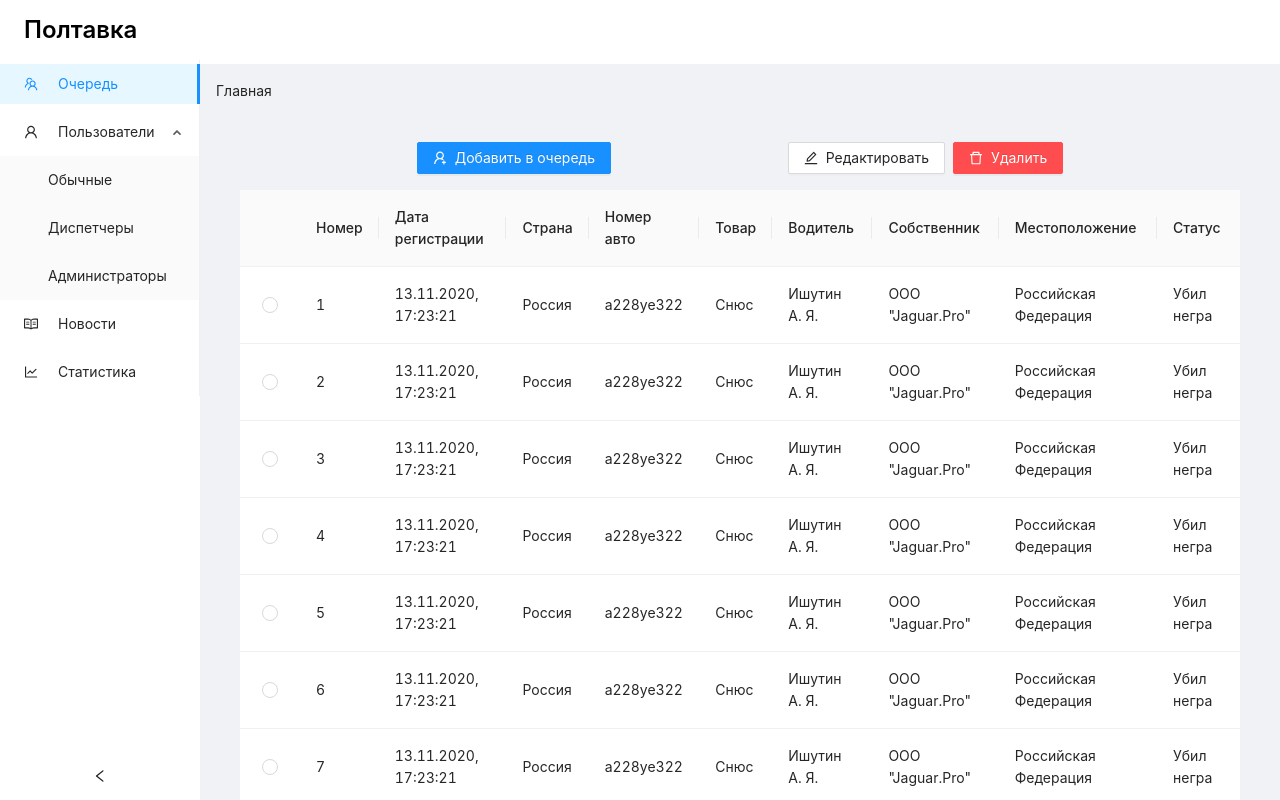
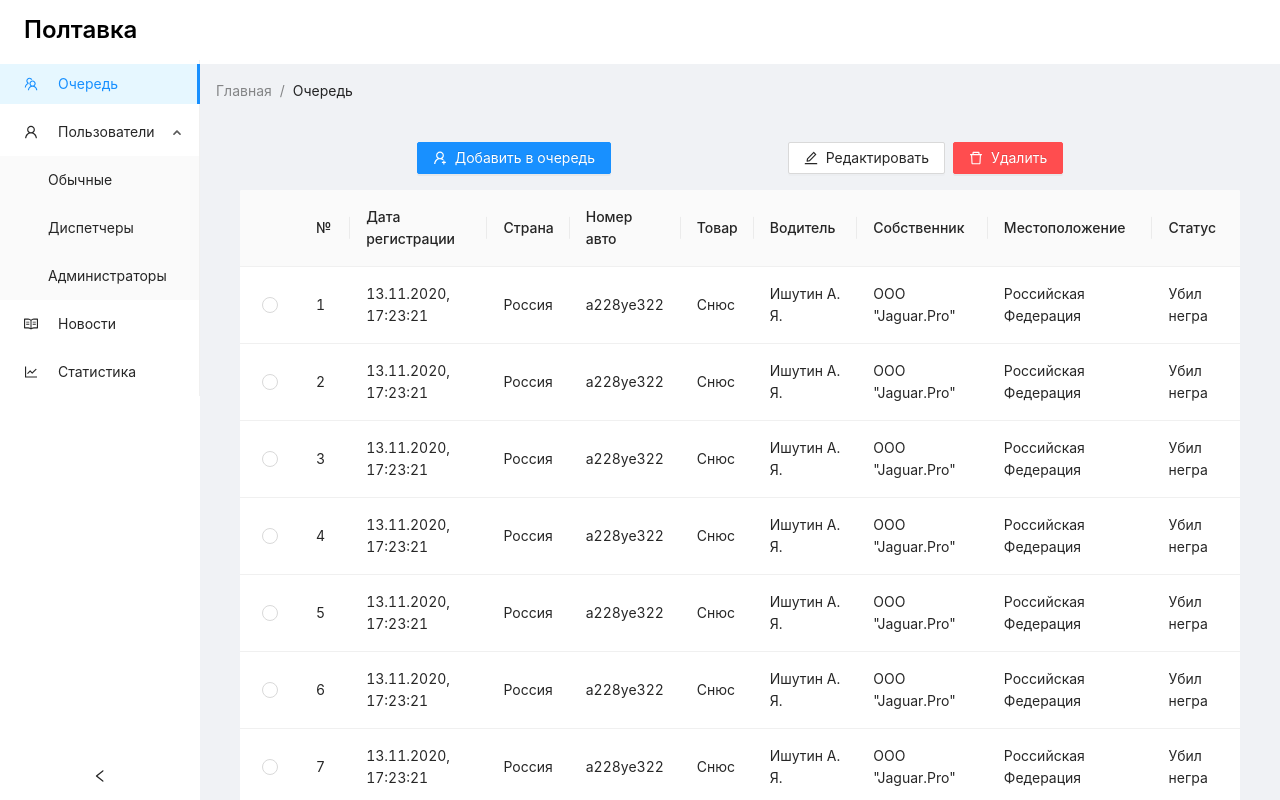
Before and after one commit to on3dd/poltavka, a Next.js app: page /admin/queue in a window 1280 px wide. Shown: the top 800 px of the page. Built offline with nearby package versions, Linux system fonts and the light colour scheme.

Commit message:
client upd

```diff
--- a/components/admin/queue/table.ts
+++ b/components/admin/queue/table.ts
@@ -19,7 +19,7 @@ export const data = new Array(100)
 
 export const columns = [
   {
-    title: 'Номер',
+    title: '№',
     dataIndex: 'number',
   },
   {
--- /dev/null
+++ b/layouts/admin/Breadcrumbs.tsx
@@ -0,0 +1,55 @@
+import React, { useMemo } from 'react';
+import Link from 'next/link';
+import { Breadcrumb } from 'antd';
+
+import { PATH_NAMES } from '../../utils/constants';
+
+type BreadcrumbsProps = {
+  pathname: string;
+};
+
+type BreadcrumbsItem = {
+  name: string;
+  path: string;
+};
+
+const Breadcrumbs: React.FC<BreadcrumbsProps> = ({
+  pathname,
+}: BreadcrumbsProps) => {
+  const breadcrumbs = useMemo(() => {
+    return pathname.split('/').reduce((acc, curr, idx) => {
+      const item =
+        idx === 0
+          ? { path: '' }
+          : {
+              name: PATH_NAMES[curr],
+              path: acc[idx - 1].path + '/' + curr,
+            };
+
+      return [...acc, item];
+    }, []);
+  }, [pathname]);
+
+  const renderBreadcrumb = ({
+    name,
+    path,
+  }: BreadcrumbsItem) => {
+    return (
+      <Breadcrumb.Item key={name}>
+        <Link href={path}>
+          <a>{name}</a>
+        </Link>
+      </Breadcrumb.Item>
+    );
+  };
+
+  return (
+    <Breadcrumb style={{ margin: '16px 0' }}>
+      {breadcrumbs.slice(1).map((el) => {
+        return renderBreadcrumb(el);
+      })}
+    </Breadcrumb>
+  );
+};
+
+export default Breadcrumbs;
--- a/layouts/admin/index.tsx
+++ b/layouts/admin/index.tsx
@@ -2,7 +2,7 @@ import React, { useState, useMemo } from 'react';
 import { useRouter } from 'next/router';
 import Link from 'next/link';
 import styled from 'styled-components';
-import { Layout, Menu, Breadcrumb, Typography } from 'antd';
+import { Layout, Menu, Typography } from 'antd';
 import {
   IdcardOutlined,
   TeamOutlined,
@@ -12,6 +12,8 @@ import {
 } from '@ant-design/icons';
 
 import LayoutProps from '../../types/props/layout';
+
+import Breadcrumbs from './Breadcrumbs';
 
 const Logo = styled.div`
   height: 60px; // 64px - heading width; 4px - menu's first child margin
@@ -126,17 +128,20 @@ const Admin: React.FC<LayoutProps> = ({
                 <a>Обычные</a>
               </Link>
             </Menu.Item>
+
             <Menu.Item key="/admin/users/dispatchers">
               <Link href="/admin/users/dispatchers">
                 <a>Диспетчеры</a>
               </Link>
             </Menu.Item>
-            <Menu.Item key="/admin/users/adminstrators">
+
+            <Menu.Item key="/admin/users/administrators">
               <Link href="/admin/users/administrators">
                 <a>Администраторы</a>
               </Link>
             </Menu.Item>
           </Menu.SubMenu>
+
           <Menu.Item
             key="/admin/news"
             icon={<ReadOutlined />}
@@ -145,6 +150,7 @@ const Admin: React.FC<LayoutProps> = ({
               <a>Новости</a>
             </Link>
           </Menu.Item>
+
           <Menu.Item
             key="/admin/statistics"
             icon={<LineChartOutlined />}
@@ -163,11 +169,10 @@ const Admin: React.FC<LayoutProps> = ({
           className="site-layout-background"
           style={{ padding: 0, backgroundColor: '#fff' }}
         />
+
         <Layout.Content style={{ margin: '0 16px' }}>
-          <Breadcrumb style={{ margin: '16px 0' }}>
-            <Breadcrumb.Item>Главная</Breadcrumb.Item>
-            {/* <Breadcrumb.Item>Bill</Breadcrumb.Item> */}
-          </Breadcrumb>
+          <Breadcrumbs pathname={router.pathname} />
+
           <div
             className="site-layout-background"
             style={{ padding: 24, minHeight: 360 }}
@@ -175,6 +180,7 @@ const Admin: React.FC<LayoutProps> = ({
             {children}
           </div>
         </Layout.Content>
+
         <Layout.Footer style={{ textAlign: 'center' }}>
           Poltavka ©2020 Создано командой ASAP ДВФУ
         </Layout.Footer>
--- /dev/null
+++ b/utils/constants.ts
@@ -0,0 +1,13 @@
+export const PATH_NAMES = {
+  admin: 'Главная',
+  queue: 'Очередь',
+  users: 'Пользователи',
+  ordinary: 'Обычные',
+  dispatchers: 'Диспетчеры',
+  administrators: 'Администраторы',
+  news: 'Новости',
+  statistics: 'Статистика',
+  edit: 'Изменение',
+  new: 'Новый',
+  '[id]': 'ID',
+};
```
